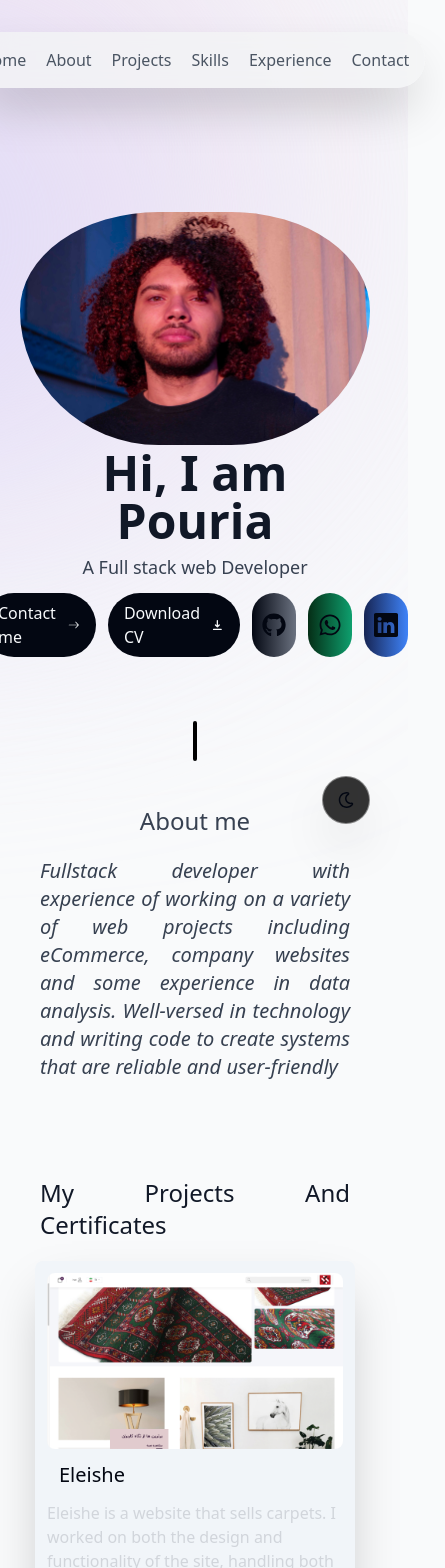
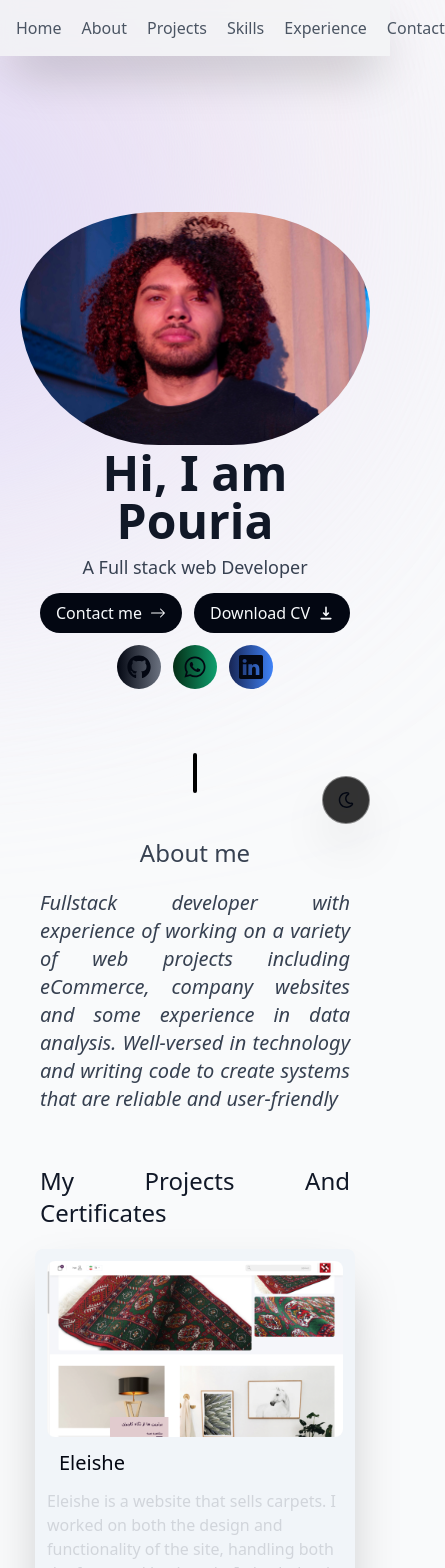
Before and after one commit to puriyaj/cv, a Next.js app: page / in a window 390 px wide. Shown: the top 1568 px of the page, 445 px wide, since content can reach past the window. Built offline with nearby package versions, Linux system fonts and the light colour scheme; a web font is replaced by a local one.

Commit message:
responsive

```diff
--- a/app/components/Doc/project.tsx
+++ b/app/components/Doc/project.tsx
@@ -8,13 +8,13 @@ const Projects = () => {
   const ref = useRef<HTMLElement>(null)
   const {scrollYProgress} = useScroll({
     target: ref,
-    offset:["0 1", "1.33 1"]
+    offset:["0 1", "0.8 1"]
   })
   return(
    <>
     <motion.section ref={ref} style={{scale:scrollYProgress,opacity:scrollYProgress}} id="project" className="flex flex-col justify-center p-5 items-center">
 
-      <p  className="font-roboto text-2xl text-justify pt-11 pb-5 text-gray-900 dark:text-gray-50" >My Projects And Certificates</p>
+      <p  className="font-roboto text-2xl text-justify  pb-5 text-gray-900 dark:text-gray-50" >My Projects And Certificates</p>
        <Project />
     </motion.section>
 
--- a/app/components/Doc/skills.tsx
+++ b/app/components/Doc/skills.tsx
@@ -6,7 +6,7 @@ const Skill = () => {
   const ref = useRef<HTMLElement>(null)
   const {scrollYProgress} = useScroll({
     target: ref,
-    offset:["0 1", "1.33 1"]
+    offset:["0 1", "0.9 1"]
   })
   return(
     <>
--- a/app/components/Form.tsx
+++ b/app/components/Form.tsx
@@ -7,7 +7,7 @@ import { FaGithub, FaWhatsapp } from 'react-icons/fa';
 const Form=() =>{
   return(<>
 
-  <div className="flex flex-row justify-center gap-3 w-full pt-3 pb-11 ">
+  <div className="flex flex-row justify-center gap-3 w-full pt-3 pb-11 flex-wrap">
     <a className="group bg-gray-950 px-4 md:px-7 py-2 md:py-3 flex items-center gap-2 rounded-full outline-none focus:scale-110 hover:scale-110 active:scale-105 transition cursor-pointer borderBlack dark:bg-white/10 text-slate-50" href='#contact'>Contact me<BsArrowRight/></a>
     <a className="group bg-gray-950 px-4 md:px-7 py-2 md:py-3 flex items-center gap-2 rounded-full outline-none focus:scale-110 hover:scale-110 active:scale-105 transition cursor-pointer borderBlack dark:bg-white/10 text-slate-50" href='/Pouria-Jangjooymehrangiz.pdf'>Download CV<HiDownload/></a>
     <a className="min-h-[44px] min-w-[44px] text-2xl rounded-full bg-gradient-to-r from-gray-950  to-gray-500 flex justify-center items-center hover:scale-110" onClick={() => window.open('https://github.com/puriyaj')}>
--- a/app/components/NavBar.tsx
+++ b/app/components/NavBar.tsx
@@ -8,8 +8,8 @@ const NavBar = () => {
 
 
   <nav>
-     <div className='flex justify-center   fixed inset-x-0 inset-z-9999 top-3 p-5 z-[999]'>
-      <ul className='flex  gap-5  rounded-full bg-gray-100 dark:bg-gray-950 w-fit p-4 text-gray-600 font-medium bg-opacity-80 backdrop-blur-[0.5rem] shadow-2xl' >
+     <div className='flex justify-center  top-0 absolute inset-x-0 inset-z-9999 sm:top-3  z-[999] sm:fixed'>
+      <ul className='flex  gap-5  sm:rounded-full bg-gray-100 dark:bg-gray-950 sm:w-min p-4 text-gray-600 font-medium bg-opacity-80 backdrop-blur-[0.5rem] shadow-2xl w-full' >
       <li className='dark:hover:text-gray-100 hover:text-gray-950'><a href="#Up">Home</a></li>
       <li className='dark:hover:text-gray-100 hover:text-gray-950'><a href="#About">About</a></li>
       <li className='dark:hover:text-gray-100 hover:text-gray-950'><a href="#project">Projects</a></li>
--- a/app/layout.tsx
+++ b/app/layout.tsx
@@ -21,13 +21,14 @@ export default function RootLayout({
   return (
     <html lang="en" className={`!scroll-smooth ${roboto.variable,edu.variable}`}>
 
-      <body className='bg-gray-50 text-gray-950 relative pt-28 sm:pt-36 dark:bg-gray-900 dark:text-gray-50 dark:text-opacity-90'>
+      <body className='bg-gray-50 text-gray-950 relative pt-28 sm:pt-36 dark:bg-gray-900 dark:text-gray-50 dark:text-opacity-90 relative'>
+
       <div className="bg-[#fbe2e3] absolute top-[-6rem] -z-10 right-[11rem] h-[31.25rem] w-[31.25rem] rounded-full blur-[10rem] sm:w-[68.75rem] dark:bg-[#946263]"></div>
         <div className="bg-[#dbd7fb] absolute top-[-1rem] -z-10 left-[-35rem] h-[31.25rem] w-[50rem] rounded-full blur-[10rem] sm:w-[68.75rem] md:left-[-33rem] lg:left-[-28rem] xl:left-[-15rem] 2xl:left-[-5rem] dark:bg-[#676394]"></div>
-        <header >
+
+       <header >
          <NavBar/>
         </header>
-
 
 
 
```
